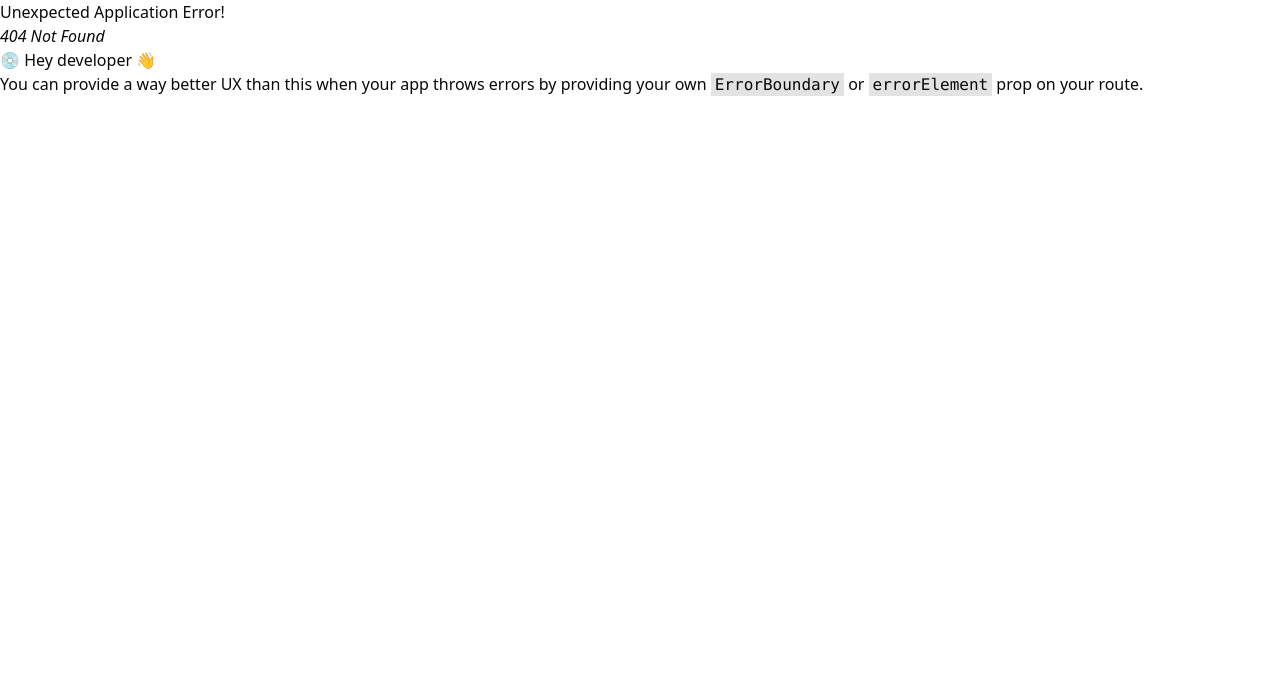
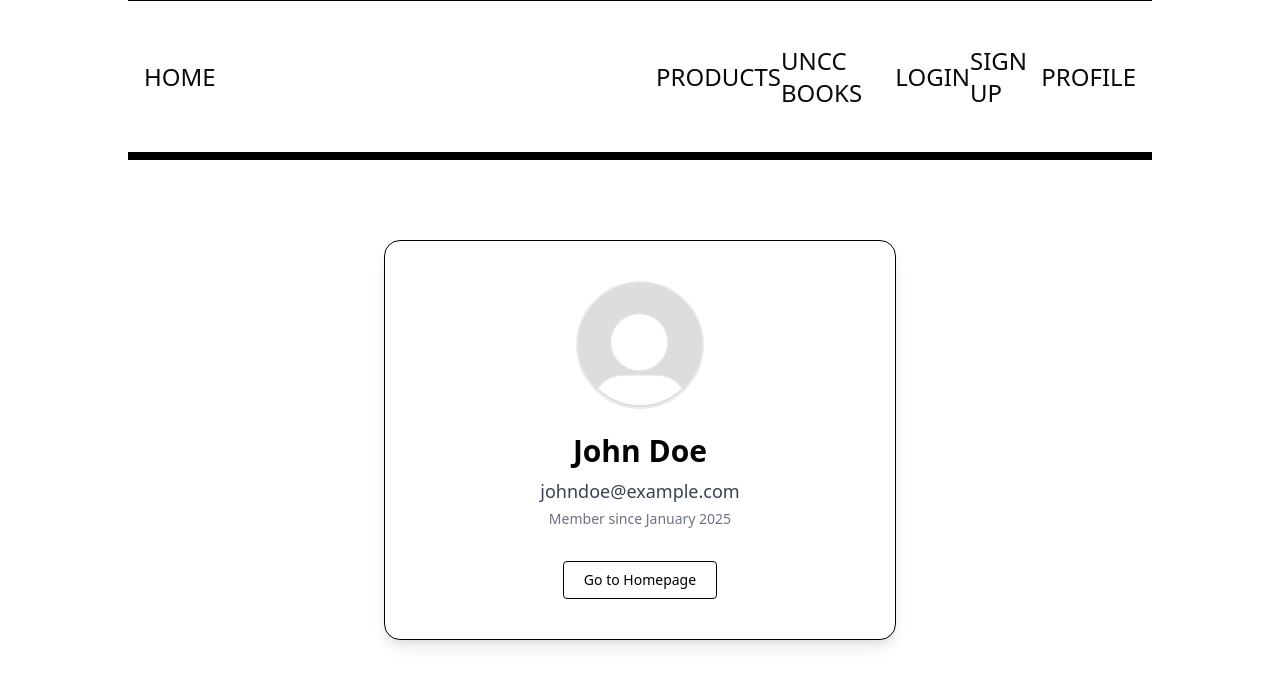
Before and after one commit to RahulDasKumar/TextbookSharingApplication, a React (Vite) app: page /profile in a window 1280 px wide. Before the commit this address had no page. Shown: the top 686 px of the page. Built offline with nearby package versions, Linux system fonts and the light colour scheme.

Commit message:
Basic Profile Page

```diff
--- a/src/App.jsx
+++ b/src/App.jsx
@@ -8,6 +8,7 @@ import SignUp from './SignUp'
 import CartPage from './Cart'
 import Listings from './Listings'
 import ProductDetail from './ProductDetail'
+import Profile from './Profile'
 
 const routeDefinitions = createRoutesFromElements(
   <Route>
@@ -18,6 +19,7 @@ const routeDefinitions = createRoutesFromElements(
     <Route path="/cart" element={<CartPage />} />
     <Route path="/listings" element={<Listings />} />
     <Route path="/product/:id" element={<ProductDetail />} />
+    <Route path="/profile" element={<Profile />} />
   </Route>
 )
 
--- a/src/Navbar.jsx
+++ b/src/Navbar.jsx
@@ -14,6 +14,7 @@ export default function Navbar() {
                 <Link to="/listings"><p className="text-2xl">UNCC BOOKS</p></Link>
                 <Link to="/login"><p className="text-2xl">LOGIN</p></Link>
                 <Link to="/signup"><p className="text-2xl">SIGN UP</p></Link>
+                <Link to="/profile"><p className="text-2xl">PROFILE</p></Link>
                 {/* <Link to="/cart"><p className="text-3xl">Cart</p></Link> */}
             </section>
             </nav>
--- /dev/null
+++ b/src/Profile.jsx
@@ -0,0 +1,15 @@
+"use client"
+
+import React, { useState } from "react"
+import Navbar from "./Navbar"
+import ProfilePage from "./ProfilePage"
+
+export default function Profile() {
+
+    return (
+        <>
+            <Navbar />
+            <ProfilePage />
+        </>
+    )
+}
--- /dev/null
+++ b/src/ProfilePage.jsx
@@ -0,0 +1,38 @@
+import React from "react"
+import { useNavigate } from "react-router-dom"
+import defaultAvatar from "/images/default-avatar.png" // Replace with your avatar image path
+
+export default function ProfilePage() {
+    const navigate = useNavigate()
+
+    // Placeholder user info
+    const user = {
+        name: "John Doe",
+        email: "johndoe@example.com",
+        joined: "January 2025",
+    }
+
+    return (
+        <div className="flex justify-center items-start min-h-screen bg-white px-4 pt-20">
+            <div className="w-full max-w-lg p-10 border border-black rounded-2xl shadow-lg bg-white text-black">
+                <div className="flex flex-col items-center">
+                    <img
+                        src={defaultAvatar}
+                        alt="User Avatar"
+                        className="w-32 h-32 rounded-full border mb-6"
+                    />
+                    <h1 className="text-3xl font-bold mb-2">{user.name}</h1>
+                    <p className="text-lg text-gray-700 mb-1">{user.email}</p>
+                    <p className="text-sm text-gray-500 mb-6">Member since {user.joined}</p>
+
+                    <button
+                        onClick={() => navigate("/")}
+                        className="mt-2 px-5 py-2 text-sm border border-black rounded hover:bg-black hover:text-white transition"
+                    >
+                        Go to Homepage
+                    </button>
+                </div>
+            </div>
+        </div>
+    )
+}
```
Also changed, not shown: public/images/default-avatar.png (added).
